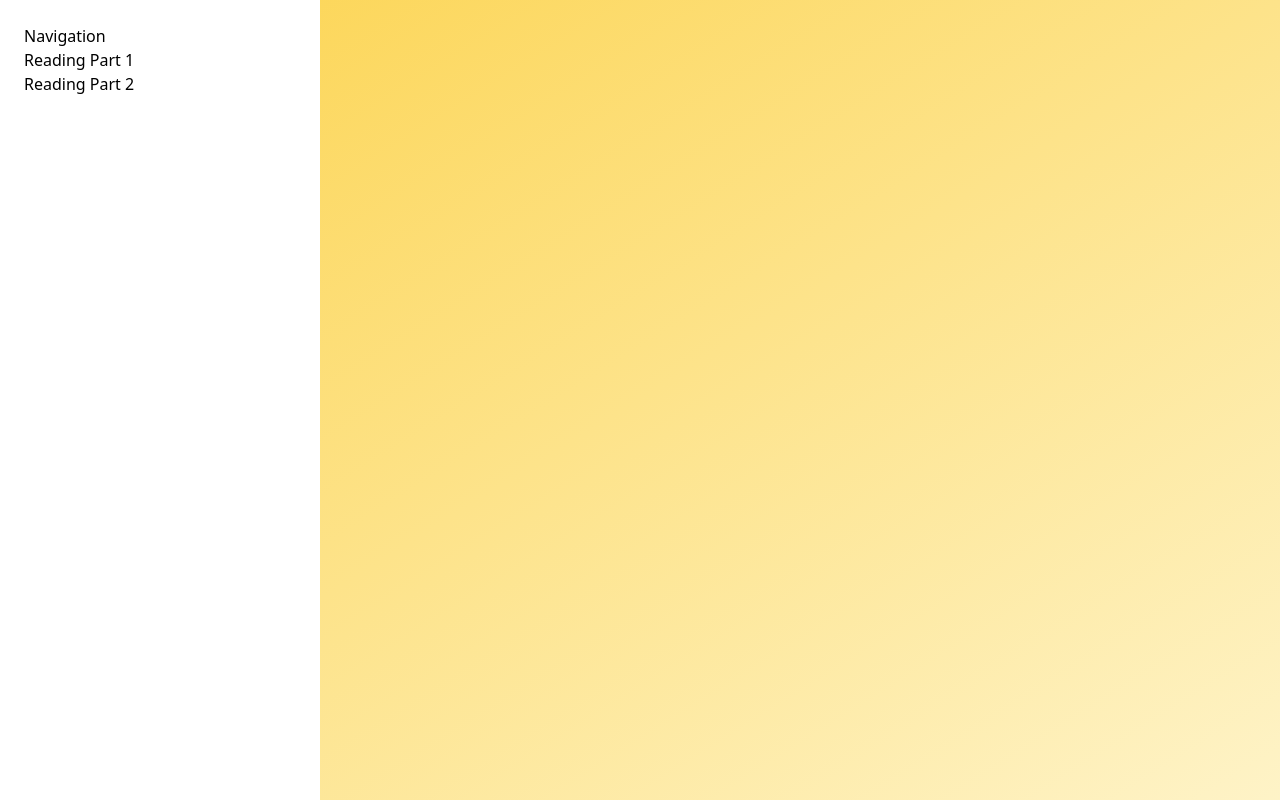
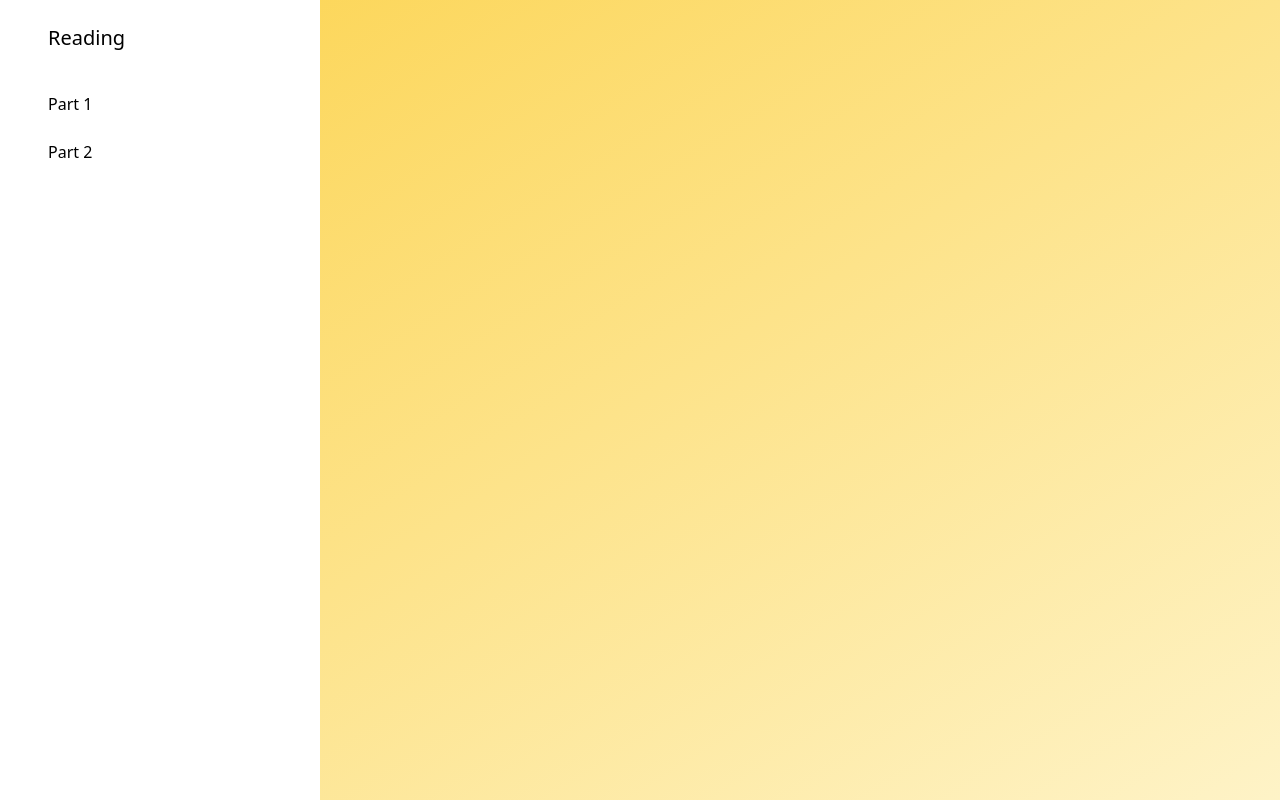
Before and after one commit to manusdextra/answersheet, a React (Create React App) app: page / in a window 1280 px wide. Built offline with nearby package versions, Linux system fonts and the light colour scheme.

Commit message:
Navbar: simplify list of links

```diff
--- a/src/components/Navbar.tsx
+++ b/src/components/Navbar.tsx
@@ -2,16 +2,16 @@ import { Link } from "react-router-dom";
 
 export const Navbar = () => {
   return (
-    <div className="w-full bg-white p-6">
-      Navigation
-      <ul>
-        <li>
-          <Link to={`exams/readingpart1`}>Reading Part 1</Link>
-        </li>
-        <li>
-          <Link to={`exams/readingpart2`}>Reading Part 2</Link>
-        </li>
-      </ul>
-    </div>
+    <ul className="flex gap-6 bg-white p-6 px-12 md:flex-col">
+      <li>
+        <h1 className="pb-4 text-xl ">Reading</h1>
+      </li>
+      <li>
+        <Link to={`exams/readingpart1`}>Part 1</Link>
+      </li>
+      <li>
+        <Link to={`exams/readingpart2`}>Part 2</Link>
+      </li>
+    </ul>
   );
 };
```
